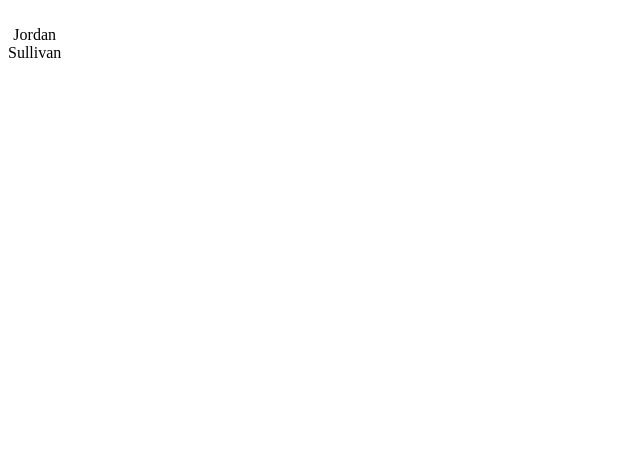
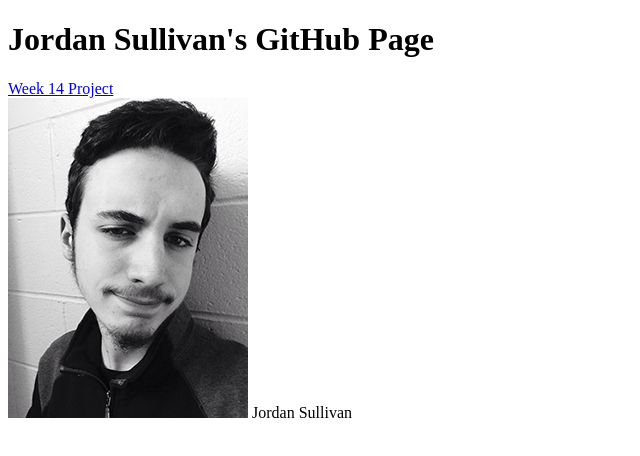
Before and after one commit to jps6790/jps6790.github.io, a plain HTML site: page index.html in a window 1280 px wide. Shown: the whole page, without its empty margins (0-640 px from the left). Drawn offline with Linux system fonts and the light colour scheme.

Commit message:
Finish index.

```diff
--- a/index.html
+++ b/index.html
@@ -8,9 +8,16 @@
     <title>Home - jps6790.github.io</title>
 </head>
 <body>
-    <table>
-        <img src="../../www/igme230/media/portrait.png" alt="">
-        <caption>Jordan Sullivan</caption>
-    </table>
+    <div class="container">
+        <div class="row"><h1>Jordan Sullivan's GitHub Page</h1></div>
+        <div class="row">
+            <div class="col"><a href="week14project/index.html">Week 14 Project</a></div>
+            <div class="col">
+                <img src="media/portrait.png" alt="">
+                <span><caption>Jordan Sullivan</caption></span>
+            </div>
+            <div class="col"></div>
+        </div>
+    </div>
 </body>
 </html>
```
